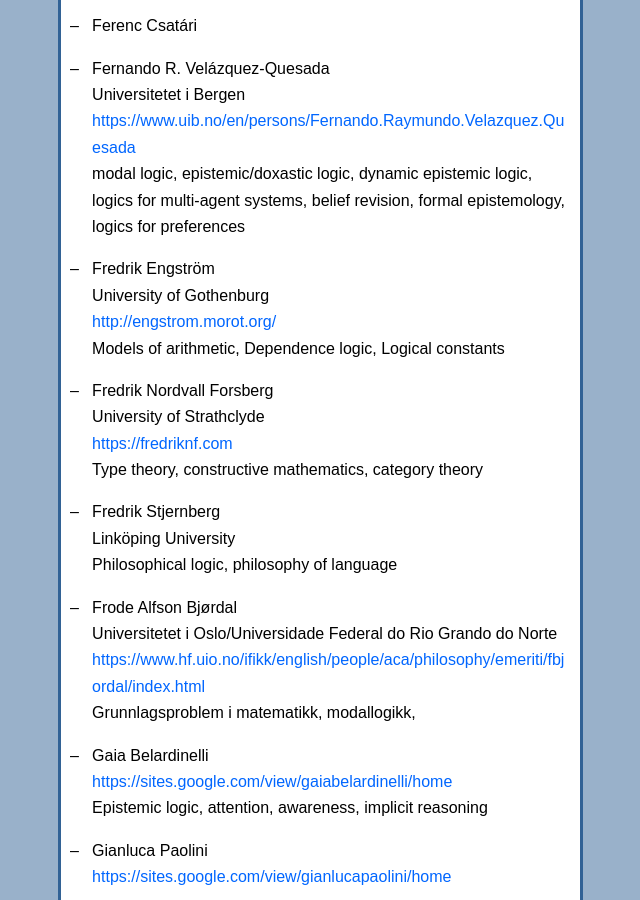
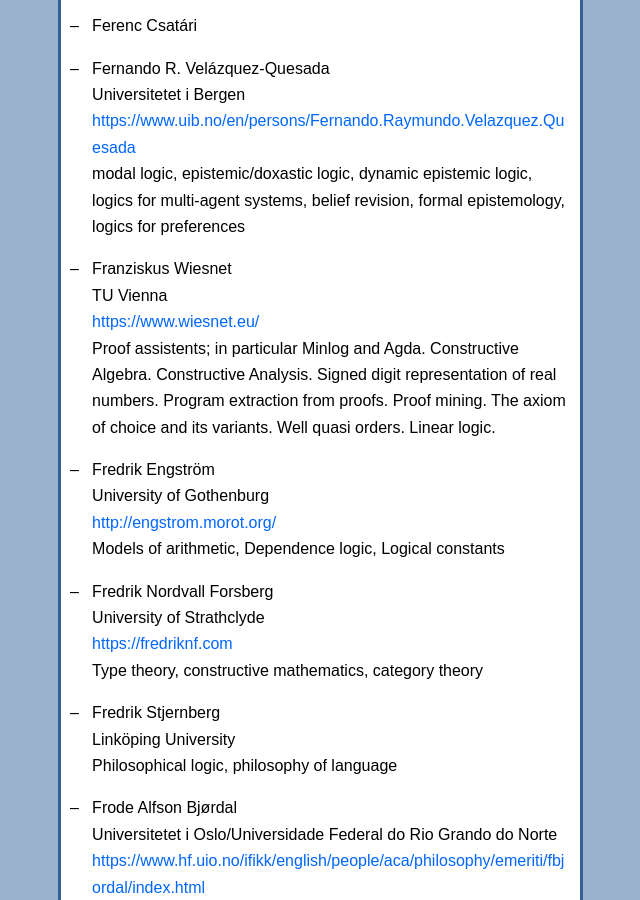
Before and after one commit to scandinavianlogic/scandinavianlogic.github.io, a Jekyll site: the page built from members.md, in a window 1280 px wide and 900 px high, scrolled down 7137 px. Shown: the whole window, without its empty margins (453-1093 px from the left). Built offline with Jekyll 4.4.1, drawn with Linux system fonts in a browser that asks for light colours.

Commit message:
new member

```diff
--- a/members.md
+++ b/members.md
@@ -274,6 +274,14 @@ membership.
   modal logic, epistemic/doxastic logic, dynamic epistemic logic, logics for
   multi-agent systems, belief revision, formal epistemology, logics for
   preferences
+
+- Franziskus Wiesnet
+  TU Vienna
+  <https://www.wiesnet.eu/>
+  Proof assistents; in particular Minlog and Agda. Constructive Algebra.
+  Constructive Analysis. Signed digit representation of real numbers. Program
+  extraction from proofs. Proof mining. The axiom of choice and its variants.
+  Well quasi orders. Linear logic.
 
 - Fredrik Engström
   University of Gothenburg
```
